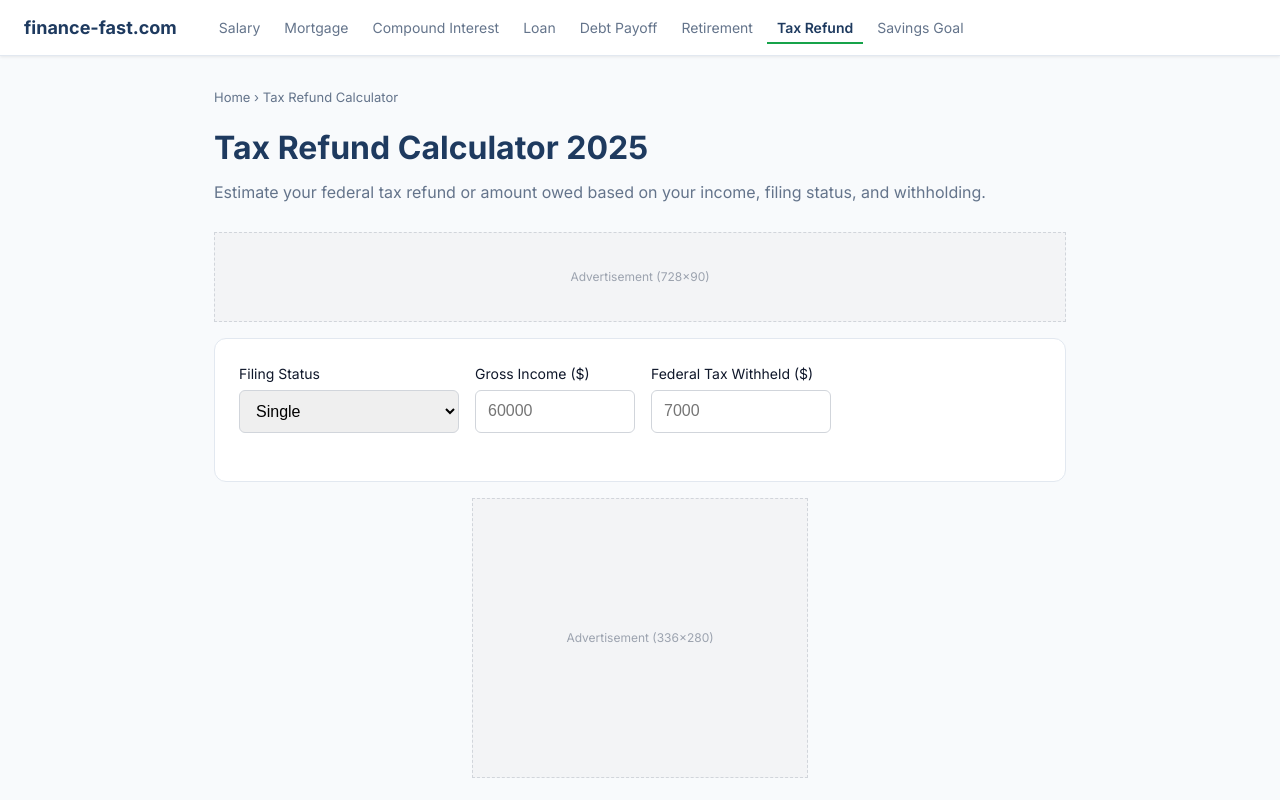
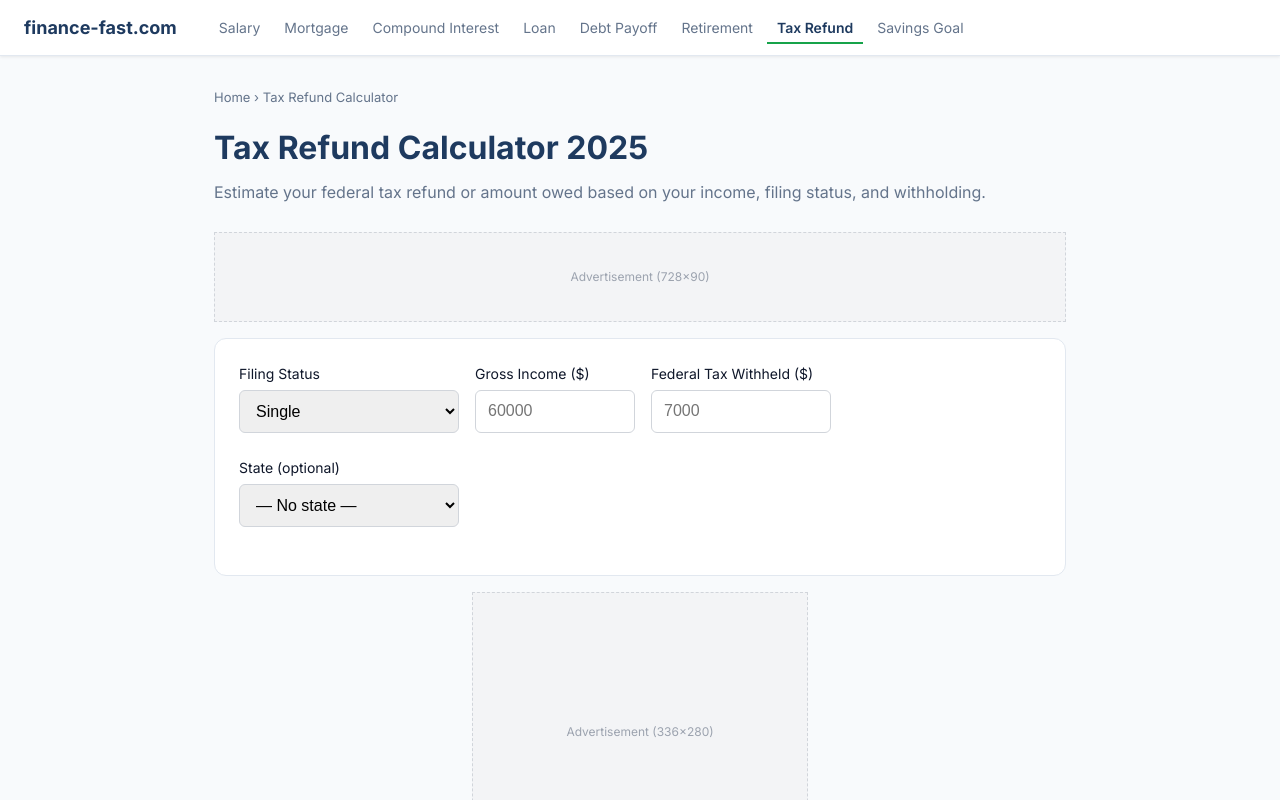
Before and after one commit to aure84/finance-calculator, a React (Vite) app: page /tax-refund-calculator in a window 1280 px wide. Shown: the top 800 px of the page. Built offline with nearby package versions, Linux system fonts and the light colour scheme.

Commit message:
feat: add state selector and state tax display to TaxRefundCalc

```diff
--- a/src/calculators/tax-refund/TaxRefundCalc.tsx
+++ b/src/calculators/tax-refund/TaxRefundCalc.tsx
@@ -1,19 +1,26 @@
 import { useState } from 'react'
 import { calcTaxRefund, FilingStatus } from './taxRefund'
+import { STATES } from '../../data/stateTax'
 import { formatCurrency } from '../../utils/format'
 
 export default function TaxRefundCalc() {
   const [filingStatus, setFilingStatus] = useState<FilingStatus>(FilingStatus.Single)
   const [grossIncome, setGrossIncome] = useState('')
   const [federalWithheld, setFederalWithheld] = useState('')
+  const [stateId, setStateId] = useState('')
+  const [stateWithheld, setStateWithheld] = useState('')
 
   const gi = parseFloat(grossIncome)
   const fw = parseFloat(federalWithheld)
+  const sw = stateWithheld !== '' ? parseFloat(stateWithheld) : undefined
   const result = !isNaN(gi) && gi >= 0 && !isNaN(fw) && fw >= 0
-    ? calcTaxRefund({ filingStatus, grossIncome: gi, federalWithheld: fw })
+    ? calcTaxRefund({ filingStatus, grossIncome: gi, federalWithheld: fw, stateId: stateId || undefined, stateWithheld: sw })
     : null
 
   const inputStyle = { padding: '10px 12px', border: '1px solid #d1d5db', borderRadius: 6, fontSize: 16, height: 43, boxSizing: 'border-box' as const }
+
+  const selectedState = stateId ? STATES.find(s => s.id === stateId) : null
+  const stateHasNoTax = selectedState && selectedState.brackets.length === 0
 
   return (
     <div>
@@ -40,6 +47,32 @@ export default function TaxRefundCalc() {
         </div>
       </div>
 
+      <div style={{ display: 'flex', gap: 16, flexWrap: 'wrap', marginBottom: 24 }}>
+        <div>
+          <label style={{ display: 'block', fontSize: 14, marginBottom: 6 }}>State (optional)</label>
+          <select value={stateId} onChange={e => { setStateId(e.target.value); setStateWithheld('') }}
+            style={{ ...inputStyle, width: 220 }}>
+            <option value="">— No state —</option>
+            {STATES.map(s => (
+              <option key={s.id} value={s.id}>{s.name}</option>
+            ))}
+          </select>
+        </div>
+        {stateId && !stateHasNoTax && (
+          <div>
+            <label style={{ display: 'block', fontSize: 14, marginBottom: 6 }}>State Tax Withheld ($, optional)</label>
+            <input type="number" value={stateWithheld} onChange={e => setStateWithheld(e.target.value)} placeholder="2000"
+              style={{ ...inputStyle, width: 180 }} />
+          </div>
+        )}
+      </div>
+
+      {stateHasNoTax && (
+        <div style={{ background: '#f0fdf4', border: '1px solid #86efac', borderRadius: 8, padding: 12, marginBottom: 16, fontSize: 14, color: '#166534' }}>
+          {selectedState!.name} has no state income tax.
+        </div>
+      )}
+
       {result && (
         <div>
           <div style={{
@@ -50,25 +83,45 @@ export default function TaxRefundCalc() {
             marginBottom: 16,
           }}>
             <div style={{ fontSize: 13, color: result.isRefund ? '#166534' : '#991b1b', marginBottom: 4 }}>
-              {result.isRefund ? 'Estimated Refund' : 'Estimated Amount Owed'}
+              {result.isRefund ? 'Estimated Federal Refund' : 'Estimated Federal Amount Owed'}
             </div>
             <div style={{ fontSize: 28, fontWeight: 700, color: result.isRefund ? '#16a34a' : '#dc2626' }}>
               {formatCurrency(result.refundOrOwed)}
             </div>
           </div>
-          <div style={{ display: 'flex', gap: 24, flexWrap: 'wrap', marginBottom: 16 }}>
+
+          {result.stateRefundOrOwed != null && result.stateIsRefund != null && (
+            <div style={{
+              background: result.stateIsRefund ? '#f0fdf4' : '#fef2f2',
+              border: `1px solid ${result.stateIsRefund ? '#86efac' : '#fca5a5'}`,
+              borderRadius: 8,
+              padding: 20,
+              marginBottom: 16,
+            }}>
+              <div style={{ fontSize: 13, color: result.stateIsRefund ? '#166534' : '#991b1b', marginBottom: 4 }}>
+                {result.stateIsRefund ? 'Estimated State Refund' : 'Estimated State Amount Owed'}
+              </div>
+              <div style={{ fontSize: 28, fontWeight: 700, color: result.stateIsRefund ? '#16a34a' : '#dc2626' }}>
+                {formatCurrency(result.stateRefundOrOwed)}
+              </div>
+            </div>
+          )}
+
+          <div style={{ display: 'flex', gap: 16, flexWrap: 'wrap', marginBottom: 16 }}>
             {[
               ['Taxable Income', formatCurrency(result.taxableIncome)],
-              ['Estimated Federal Tax', formatCurrency(result.federalTax)],
+              ['Federal Tax', formatCurrency(result.federalTax)],
+              ...(result.stateTax != null ? [['State Tax', formatCurrency(result.stateTax)]] : []),
+              ...(result.stateTax != null ? [['Total Tax', formatCurrency(result.totalTax)]] : []),
             ].map(([label, val]) => (
-              <div key={label} style={{ background: '#f9fafb', padding: 16, borderRadius: 8, minWidth: 160 }}>
+              <div key={label} style={{ background: '#f9fafb', padding: 16, borderRadius: 8, minWidth: 150 }}>
                 <div style={{ fontSize: 12, color: '#6b7280' }}>{label}</div>
                 <div style={{ fontSize: 18, fontWeight: 700 }}>{val}</div>
               </div>
             ))}
           </div>
           <p style={{ fontSize: 12, color: '#9ca3af' }}>
-            Based on 2025 federal tax brackets and standard deduction. Does not include state taxes, AMT, tax credits, or deductions beyond the standard deduction.
+            Based on 2025 federal brackets and standard deduction. State tax uses the same taxable income as federal (an approximation — states have their own deductions). Does not include AMT, tax credits, or local taxes.
           </p>
         </div>
       )}
```
